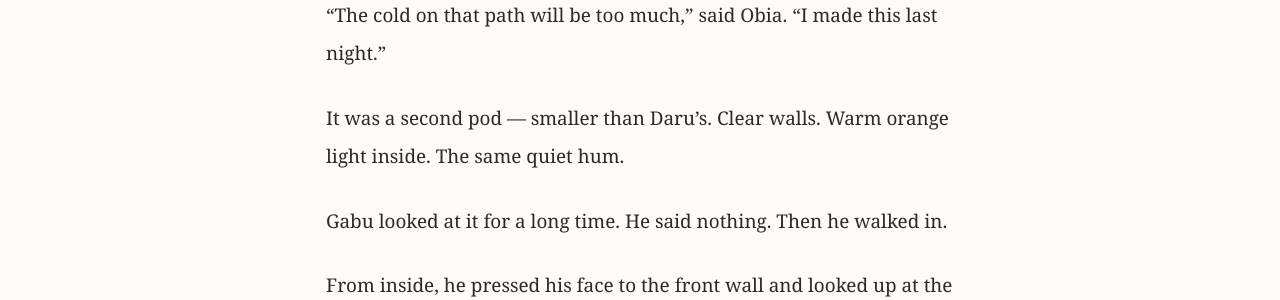
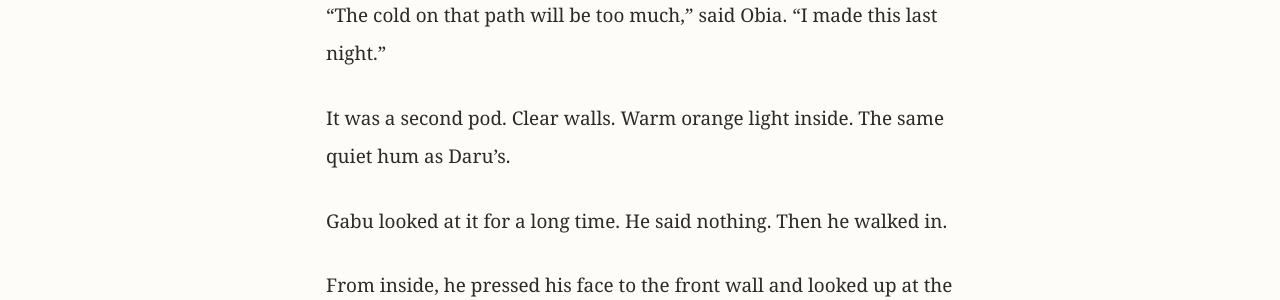
Before and after one commit to morisaki-yuichi/ako-chans-adventure, a Jekyll site: the page built from season1/chapter06/ep042.md, in a window 1280 px wide. Shown: the part 576-876 px from the top of the page. Built offline with Jekyll 4.4.1, drawn with Linux system fonts in a browser that asks for light colours.

Commit message:
Fix Ep42: remove 'smaller than Daru's' — both are baby tortoises of similar size

```diff
--- a/season1/chapter06/ep042.md
+++ b/season1/chapter06/ep042.md
@@ -22,7 +22,7 @@ Gabu looked at Obia.
 
 "The cold on that path will be too much," said Obia. "I made this last night."
 
-It was a second pod — smaller than Daru's. Clear walls. Warm orange light inside. The same quiet hum.
+It was a second pod. Clear walls. Warm orange light inside. The same quiet hum as Daru's.
 
 Gabu looked at it for a long time. He said nothing. Then he walked in.
 
```
